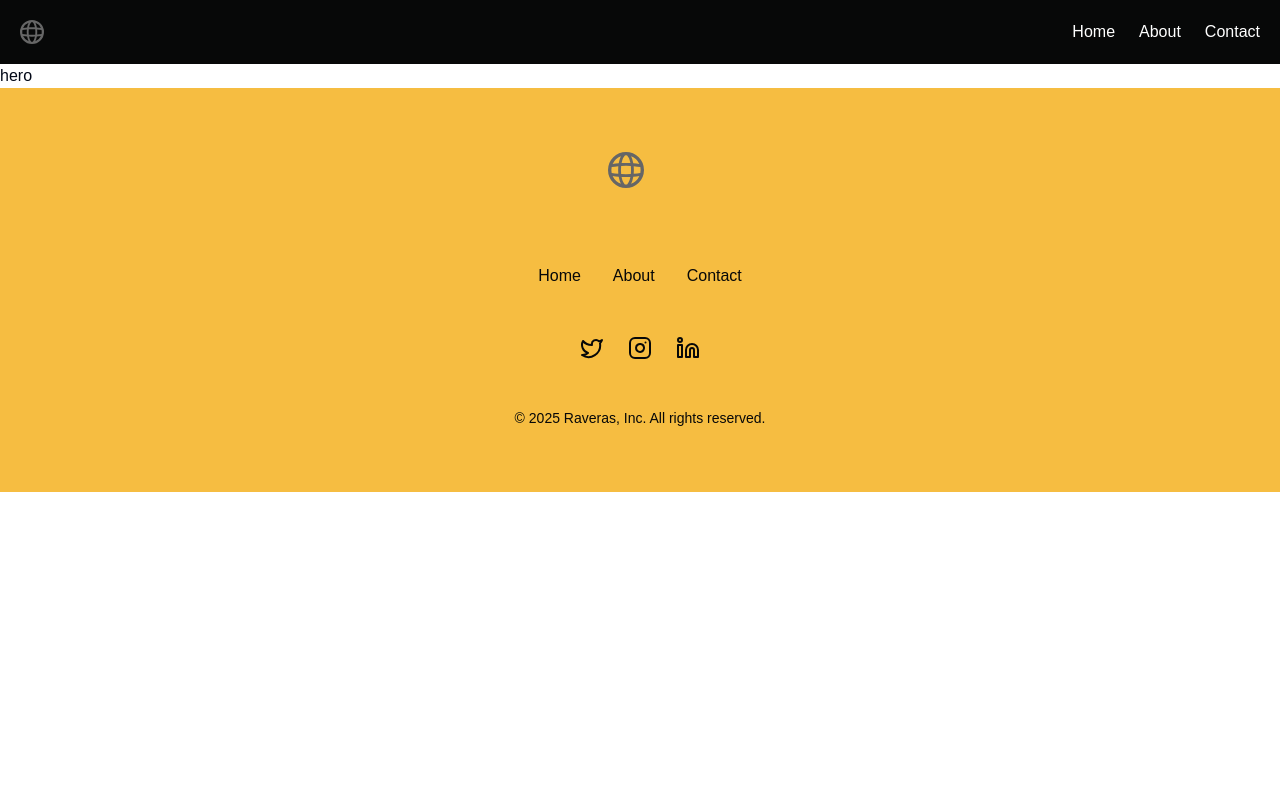
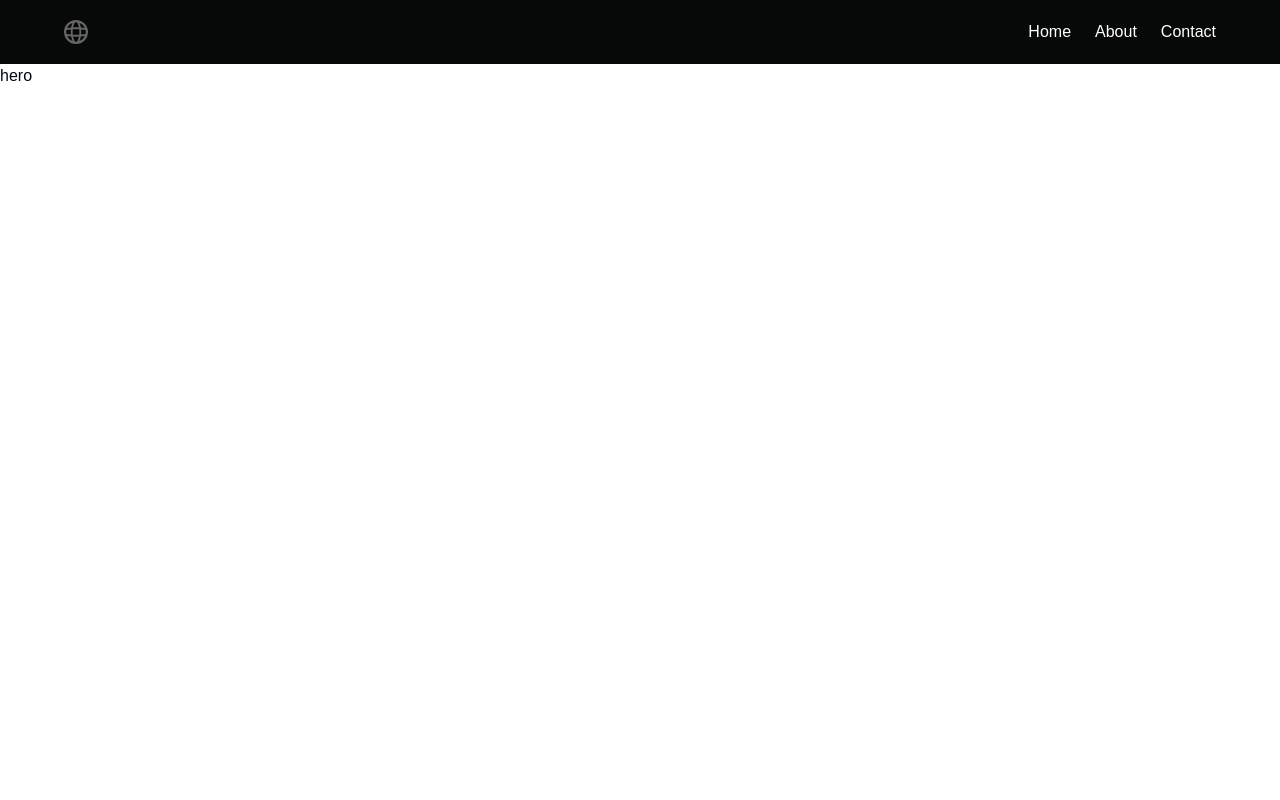
Before and after one commit to Raverasmine/raveras, a Next.js app: page / in a window 1280 px wide. Shown: the top 800 px of the page. Built offline with nearby package versions, Linux system fonts and the light colour scheme.

Commit message:
Created Footer component

```diff
--- a/app/page.tsx
+++ b/app/page.tsx
@@ -1,6 +1,18 @@
+"use client";
+
+import { useEffect } from "react";
+
 import Hero from "@/components/hero";
 
 export default function Home() {
+  useEffect(() => {
+    (async () => {
+      const LocomotiveScroll = (await import("locomotive-scroll")).default;
+      // eslint-disable-next-line @typescript-eslint/no-unused-vars
+      const locomotiveScroll = new LocomotiveScroll();
+    })();
+  }, []);
+
   return (
     <div>
       <Hero />
--- a/components/header.tsx
+++ b/components/header.tsx
@@ -5,7 +5,7 @@
 
 const Header = () => {
   return (
-    <header className='bg-[#070808] py-5 px-5 sticky top-0 z-10'>
+    <header className='bg-[#070808] py-5 px-5 sticky top-0 z-10 md:px-16'>
       <div className='flex justify-between items-center w-full'>
         <Image
           src='/globe.svg'
--- a/components/hero.tsx
+++ b/components/hero.tsx
@@ -1,5 +1,5 @@
 const Hero = () => {
-  return <div>hero</div>;
+  return <div className='h-[800px]'>hero</div>;
 };
 
 export default Hero;
```
